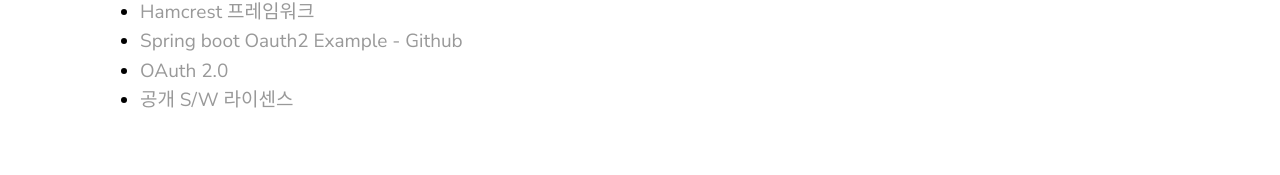
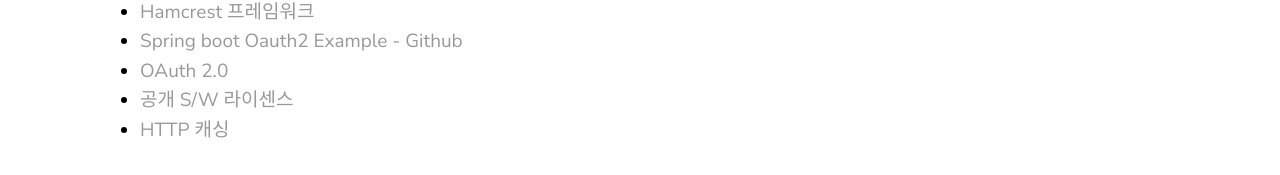
Before and after one commit to yoowonyoung/yoowonyoung.github.io, a Jekyll site: the page built from _posts/2020-02-05-SoftwareEngineering.md, in a window 1280 px wide. Shown: the part 722-897 px from the top of the page. Built offline with Jekyll 4.4.1, drawn with Linux system fonts in a browser that asks for light colours; comment, search, counter and statistics services are not loaded.

Commit message:
Update 2020-02-05-SoftwareEngineering.md

```diff
--- a/_posts/2020-02-05-SoftwareEngineering.md
+++ b/_posts/2020-02-05-SoftwareEngineering.md
@@ -15,3 +15,4 @@
 - [Spring boot Oauth2 Example - Github](https://spring.io/guides/tutorials/spring-boot-oauth2/)
 - [OAuth 2.0](https://terasolunaorg.github.io/guideline/5.4.1.RELEASE/en/Security/OAuth.html)
 - [공개 S/W 라이센스](http://jinyongjeong.github.io/2016/06/01/software_license/)
+- [HTTP 캐싱](https://developers.google.com/web/fundamentals/performance/optimizing-content-efficiency/http-caching?hl=ko)
```
